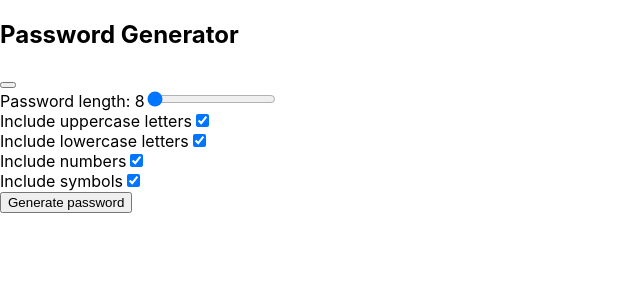
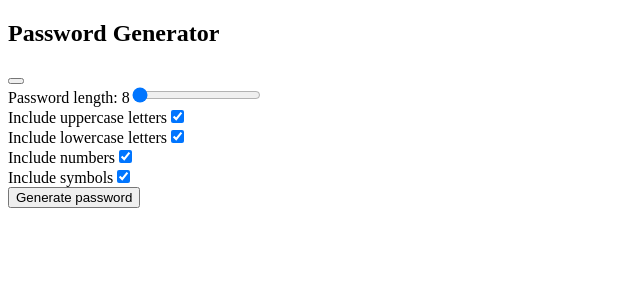
Before and after one commit to Senpai-10/password-generator, a React (Create React App) app: page / in a window 1280 px wide. Shown: the top 300 px of the page, without its empty margins (0-640 px from the left). Built offline with nearby package versions, Linux system fonts and the light colour scheme.

Commit message:
root var

```diff
--- a/src/index.css
+++ b/src/index.css
@@ -1,13 +1,5 @@
-body {
-  margin: 0;
-  font-family: -apple-system, BlinkMacSystemFont, 'Segoe UI', 'Roboto', 'Oxygen',
-    'Ubuntu', 'Cantarell', 'Fira Sans', 'Droid Sans', 'Helvetica Neue',
-    sans-serif;
-  -webkit-font-smoothing: antialiased;
-  -moz-osx-font-smoothing: grayscale;
+:root {
+  --background-color: #111025;
+  --text-color: #fcfcfc;
+  --generator-background-color: #181831;
 }
-
-code {
-  font-family: source-code-pro, Menlo, Monaco, Consolas, 'Courier New',
-    monospace;
-}
```
